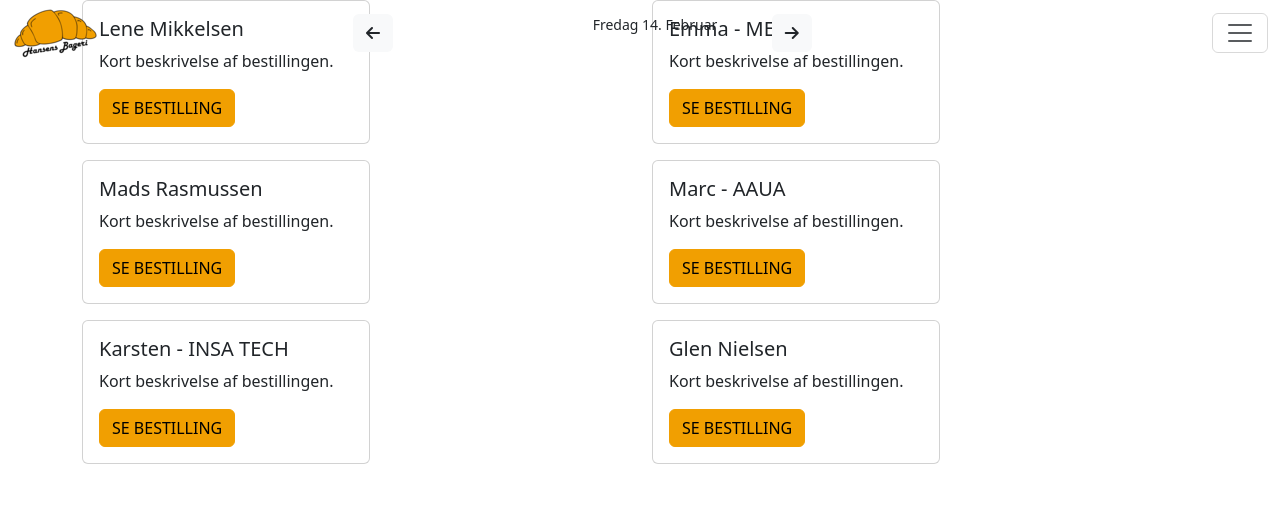
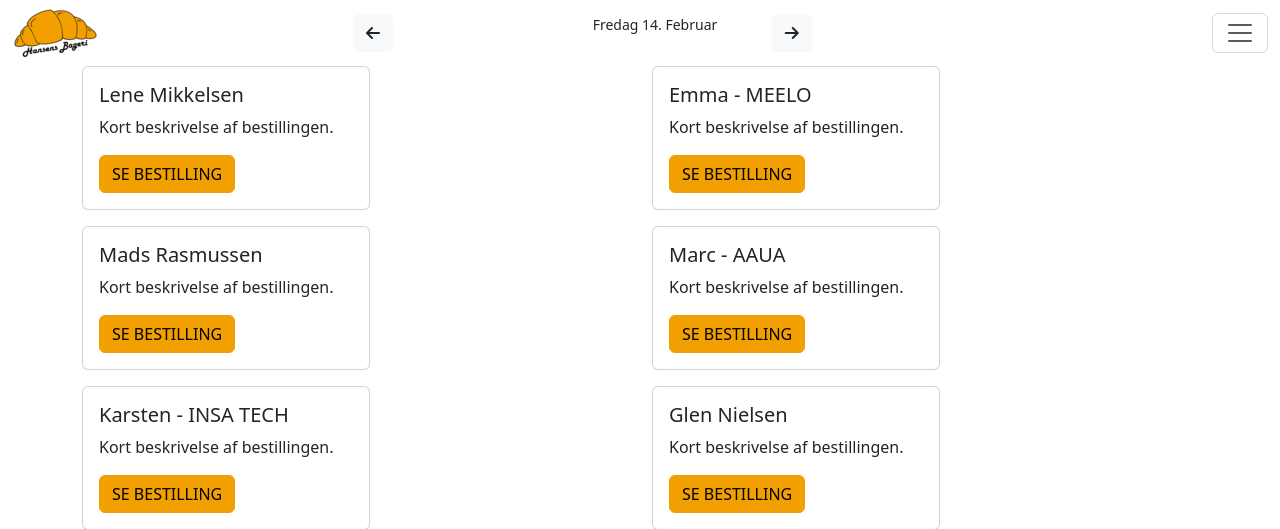
Before and after one commit to MarcGrell/meelo, a PHP site: page /kalender.php in a window 1280 px wide. Shown: the top 529 px of the page. Run offline with PHP 8.4, Linux system fonts and the light colour scheme; style sheets or scripts are compiled from the project's sources; some libraries are stand-ins or nearby versions.

Commit message:
fjernet træls "fixed top"

```diff
--- a/includes/navbar.php
+++ b/includes/navbar.php
@@ -21,7 +21,7 @@
 
 <body>
 <!-- Nav bar -->
-<nav class="navbar fixed-top">
+<nav class="navbar">
     <div class="container-fluid">
         <a class="" href="#">
             <img src="images/croissantLOGO_50.png" alt="logo" class="logoNavbar">
```
